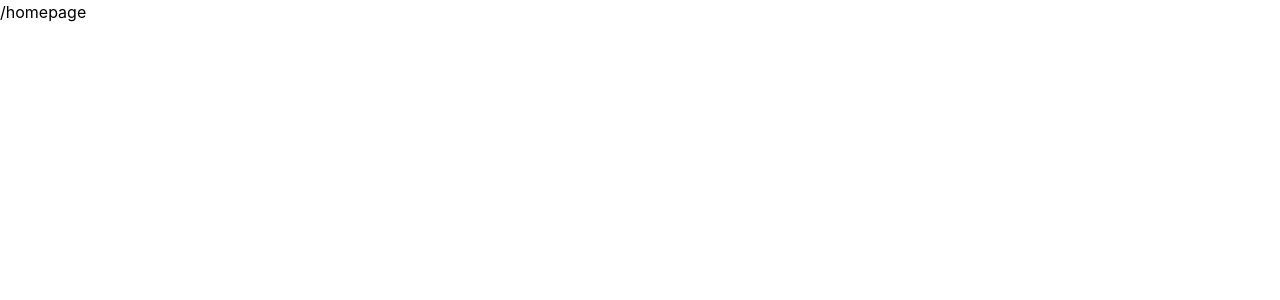
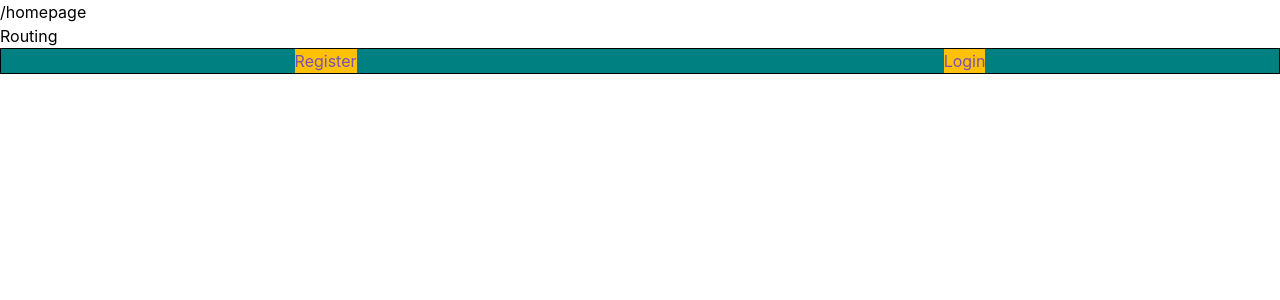
Before and after one commit to darthradek/Kikaku-Web, a Next.js app: page / in a window 1280 px wide. Shown: the top 300 px of the page. Built offline with nearby package versions, Linux system fonts and the light colour scheme.

Commit message:
routing with updated variables

```diff
--- /dev/null
+++ b/pages/index.module.scss
@@ -0,0 +1,12 @@
+@import '../styles/variables.module.scss';
+
+.nav {
+    display: flex;
+    justify-content: space-around;
+    background-color: teal;
+    border: 1px solid black;
+    h2 {
+        background-color: map-get($colorscheme, highlight-primary );
+        color: map-get($colorscheme, highlight-secondary );
+    }
+  }
--- a/pages/index.tsx
+++ b/pages/index.tsx
@@ -1,9 +1,24 @@
 import type { NextPage } from 'next'
+import Link from 'next/link'
+import css from './index.module.scss'
 
 const Home: NextPage = () => {
   return (
     <div>
       /homepage
+      <h1>Routing</h1>
+        <div className={css.nav}>
+          <Link href="/register">
+            <a>
+              <h2>Register</h2>
+            </a>
+          </Link>
+          <Link href="/login">
+            <a>
+              <h2>Login</h2>
+            </a>
+          </Link>
+        </div>
     </div>
   )
 }
--- a/pages/login/index.module.scss
+++ b/pages/login/index.module.scss
@@ -1,6 +1,9 @@
+@import '../../styles/variables.module.scss';
+
 .loginPageWrapper {
     width: 100%;
     height: 100vh;
+    background-color: map-get($colorscheme, background-primary);
 }
 
 .logoWrapper{
--- a/pages/register/index.module.scss
+++ b/pages/register/index.module.scss
@@ -3,7 +3,7 @@
 .registerPageWrapper {
     width: 100%;
     height: 100vh;
-    background-color:$background-primary;
+    background-color: map-get($colorscheme, background-primary);
 }
 
 .logoWrapper{
--- a/styles/variables.module.scss
+++ b/styles/variables.module.scss
@@ -1,4 +1,6 @@
-$background-primary:'#E1E8EB';
-$background-secondary:'#343A40';
-$highlight-primary:'#FFC107';
-$highlight-secondary:'#7952B3';
+$colorscheme: (
+  background-primary: #e1e8eb,
+  background-secondary: #343a40,
+  highlight-primary: #ffc107,
+  highlight-secondary: #7952b3,
+);
```
Also changed, not shown: txt.txt (added).
